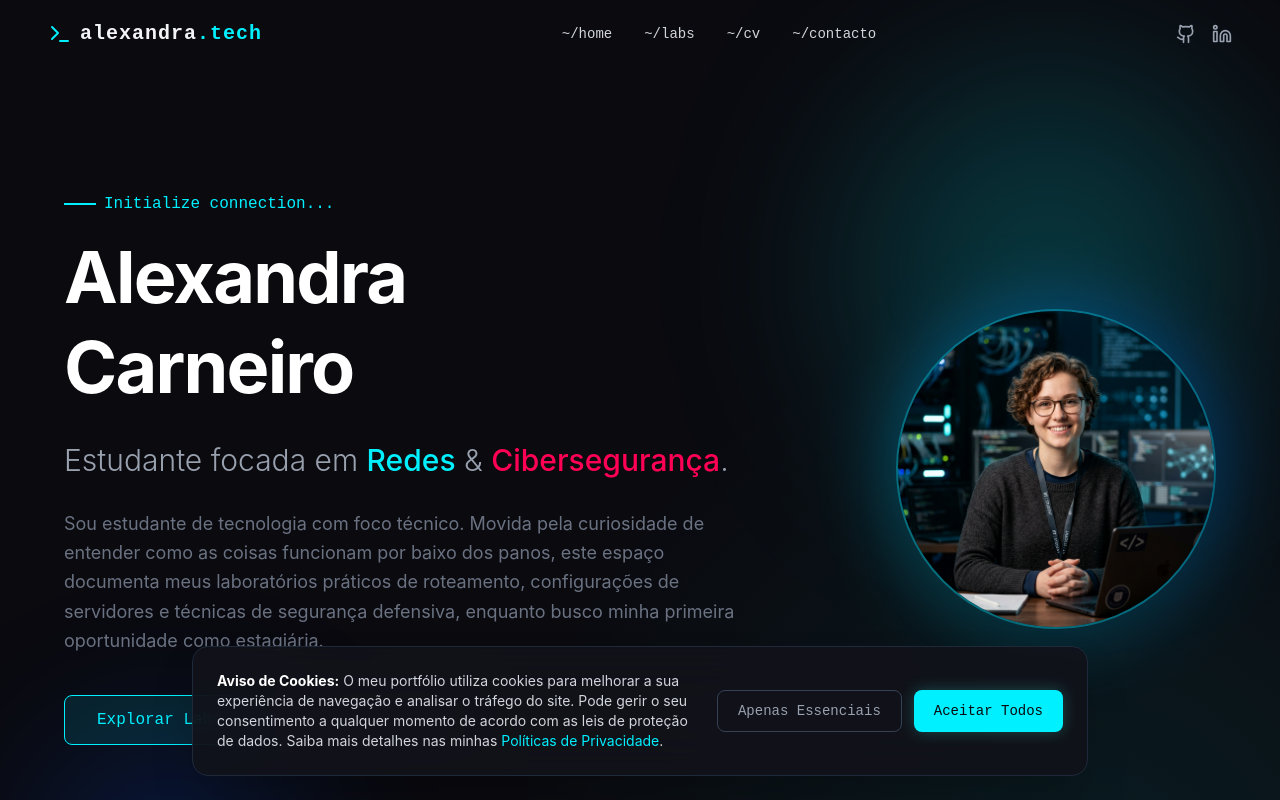
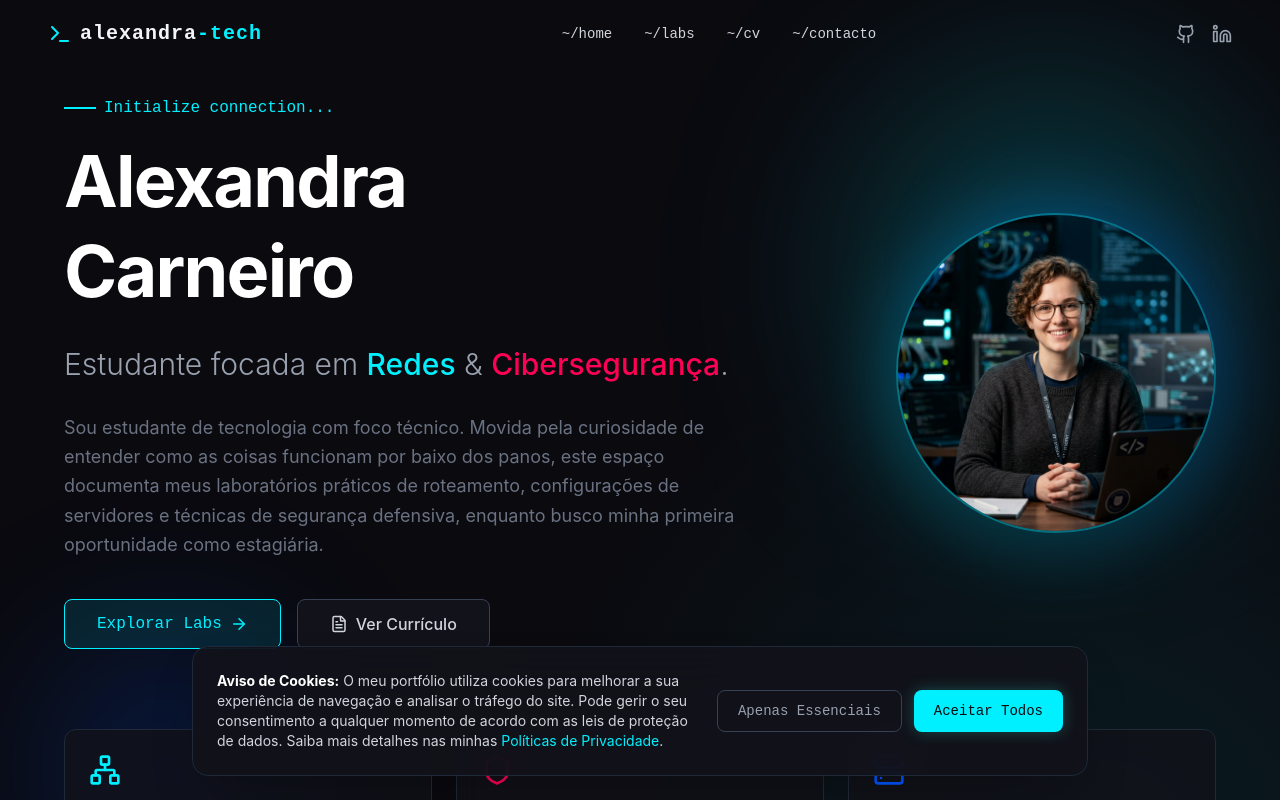
Before and after one commit to alexandra-carneiro/alexandra-tech, a React (Vite) app: page / in a window 1280 px wide. Shown: the top 800 px of the page. Built offline with nearby package versions, Linux system fonts and the light colour scheme.

Commit message:
fix: rename brand logo to alexandra-tech and reduce top padding in Hero to pt-20 md:pt-24

```diff
--- a/src/components/Hero.tsx
+++ b/src/components/Hero.tsx
@@ -3,7 +3,7 @@ import { motion } from 'framer-motion';
 
 export function Hero() {
   return (
-    <section id="home" className="pt-32 pb-6 md:pt-48 md:pb-8 px-6 md:px-12 container mx-auto relative overflow-hidden">
+    <section id="home" className="pt-20 pb-6 md:pt-24 md:pb-8 px-6 md:px-12 container mx-auto relative overflow-hidden">
 
       {/* Decorative background elements (glows) */}
       <div className="absolute top-20 right-10 w-96 h-96 bg-primary/20 rounded-full blur-[100px] -z-10" />
--- a/src/components/Navbar.tsx
+++ b/src/components/Navbar.tsx
@@ -28,7 +28,7 @@ export function Navbar() {
         <Link to="/" className="flex items-center gap-2 group cursor-pointer no-underline">
           <Terminal className="text-primary group-hover:text-white transition-colors" size={24} />
           <span className="text-xl font-bold tracking-wider font-mono text-gray-100 group-hover:glow-text transition-all">
-            alexandra<span className="text-primary">.tech</span>
+            alexandra<span className="text-primary">-tech</span>
           </span>
         </Link>
 
```
